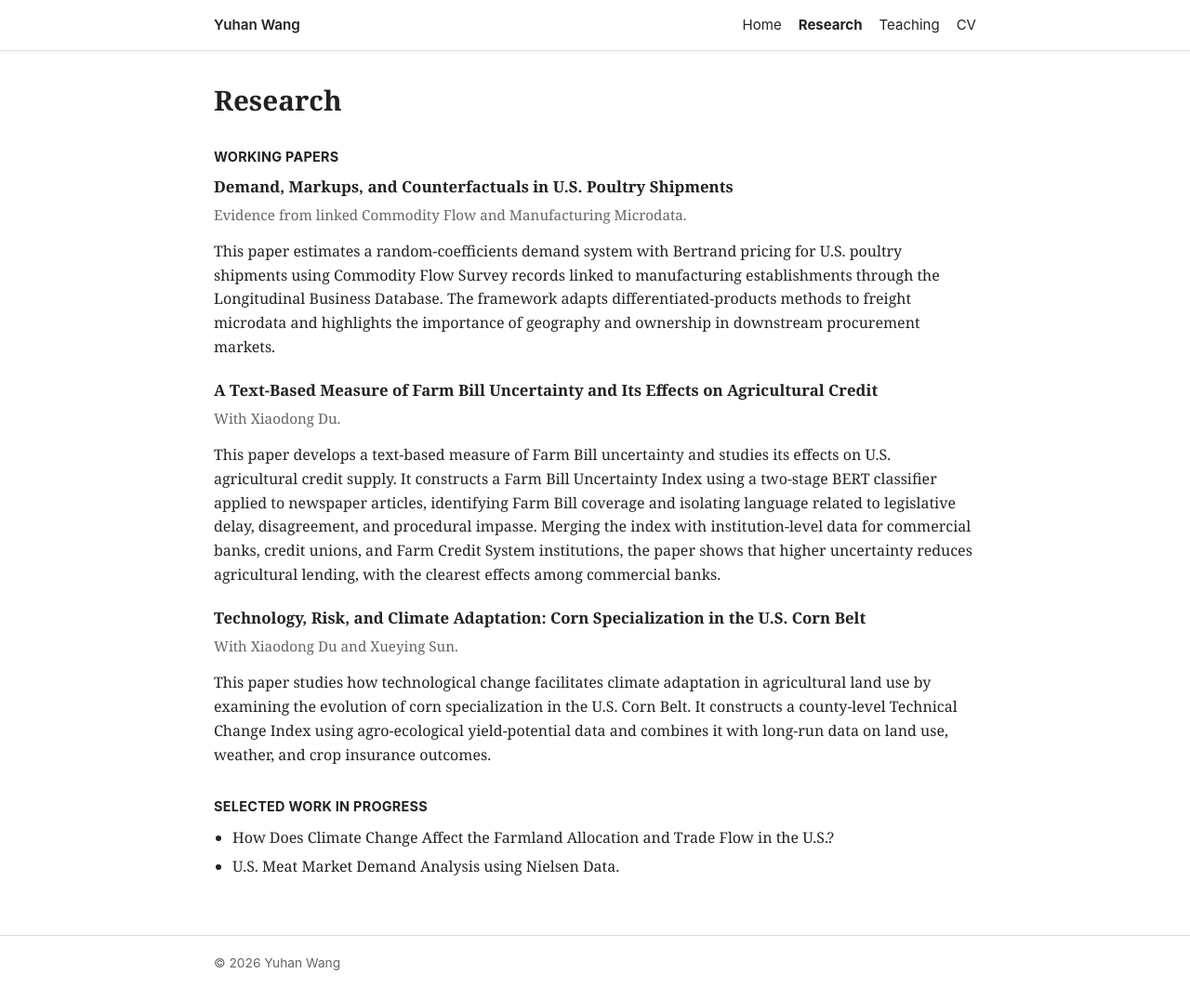
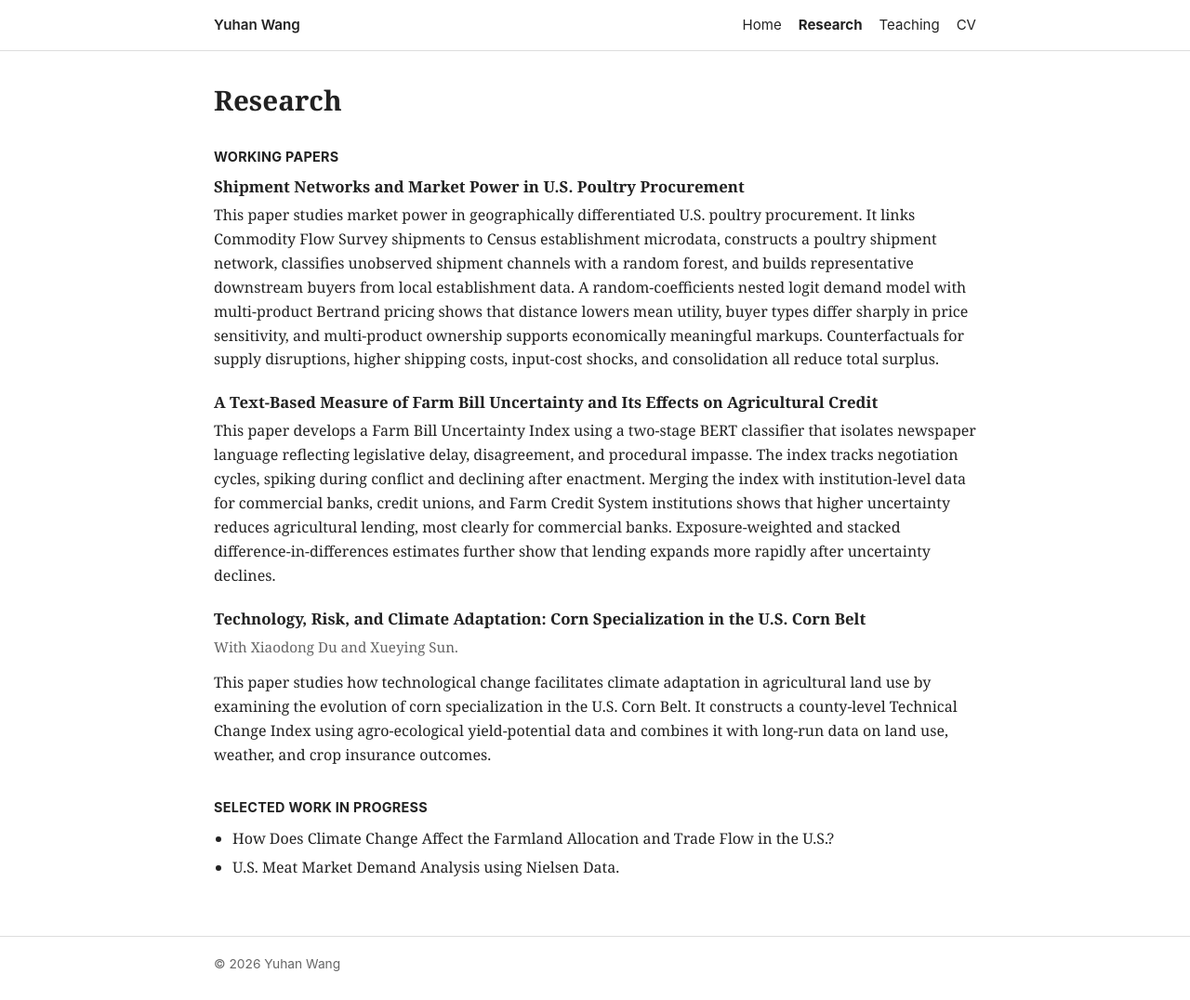
Before and after one commit to Yuhan-Wang-YW/Yuhan-Wang-YW.github.io, a Jekyll site: the page built from research.md, in a window 1280 px wide. Shown: the whole page at 93% size. Built offline with Jekyll 4.4.1, drawn with Linux system fonts in a browser that asks for light colours.

Commit message:
Update working paper titles and summaries

```diff
--- a/index.html
+++ b/index.html
@@ -43,8 +43,8 @@ description: "Yuhan Wang is a Ph.D. candidate in Agricultural and Applied Econom
     </p>
     <p>
       My current work studies Farm Bill uncertainty and agricultural credit,
-      technology-driven climate adaptation in the U.S. Corn Belt, and demand,
-      markups, and counterfactuals in U.S. poultry shipments.
+      technology-driven climate adaptation in the U.S. Corn Belt, and shipment
+      networks and market power in U.S. poultry procurement.
     </p>
     <p>
       I also earned an M.S. in Computer Science from the
@@ -70,7 +70,7 @@ description: "Yuhan Wang is a Ph.D. candidate in Agricultural and Applied Econom
 <section>
   <h2>Selected Projects</h2>
   <ul>
-    <li>Demand, Markups, and Counterfactuals in U.S. Poultry Shipments.</li>
+    <li>Shipment Networks and Market Power in U.S. Poultry Procurement.</li>
     <li>A Text-Based Measure of Farm Bill Uncertainty and Its Effects on Agricultural Credit.</li>
     <li>Technology, Risk, and Climate Adaptation: Corn Specialization in the U.S. Corn Belt.</li>
   </ul>
--- a/research.md
+++ b/research.md
@@ -10,30 +10,32 @@ description: "Research by Yuhan Wang, Ph.D. candidate in Agricultural and Applie
 ## Working Papers
 
 <article class="paper">
-  <h3 class="paper-title">Demand, Markups, and Counterfactuals in U.S. Poultry Shipments</h3>
-  <p class="meta">Evidence from linked Commodity Flow and Manufacturing Microdata.</p>
+  <h3 class="paper-title">Shipment Networks and Market Power in U.S. Poultry Procurement</h3>
   <p>
-    This paper estimates a random-coefficients demand system with Bertrand
-    pricing for U.S. poultry shipments using Commodity Flow Survey records linked
-    to manufacturing establishments through the Longitudinal Business Database.
-    The framework adapts differentiated-products methods to freight microdata
-    and highlights the importance of geography and ownership in downstream
-    procurement markets.
+    This paper studies market power in geographically differentiated U.S. poultry
+    procurement. It links Commodity Flow Survey shipments to Census establishment
+    microdata, constructs a poultry shipment network, classifies unobserved shipment
+    channels with a random forest, and builds representative downstream buyers from
+    local establishment data. A random-coefficients nested logit demand model with
+    multi-product Bertrand pricing shows that distance lowers mean utility, buyer
+    types differ sharply in price sensitivity, and multi-product ownership supports
+    economically meaningful markups. Counterfactuals for supply disruptions, higher
+    shipping costs, input-cost shocks, and consolidation all reduce total surplus.
   </p>
 </article>
 
 <article class="paper">
   <h3 class="paper-title">A Text-Based Measure of Farm Bill Uncertainty and Its Effects on Agricultural Credit</h3>
-  <p class="meta">With Xiaodong Du.</p>
   <p>
-    This paper develops a text-based measure of Farm Bill uncertainty and studies
-    its effects on U.S. agricultural credit supply. It constructs a Farm Bill
-    Uncertainty Index using a two-stage BERT classifier applied to newspaper
-    articles, identifying Farm Bill coverage and isolating language related to
-    legislative delay, disagreement, and procedural impasse. Merging the index
-    with institution-level data for commercial banks, credit unions, and Farm
-    Credit System institutions, the paper shows that higher uncertainty reduces
-    agricultural lending, with the clearest effects among commercial banks.
+    This paper develops a Farm Bill Uncertainty Index using a two-stage BERT
+    classifier that isolates newspaper language reflecting legislative delay,
+    disagreement, and procedural impasse. The index tracks negotiation cycles,
+    spiking during conflict and declining after enactment. Merging the index with
+    institution-level data for commercial banks, credit unions, and Farm Credit
+    System institutions shows that higher uncertainty reduces agricultural lending,
+    most clearly for commercial banks. Exposure-weighted and stacked
+    difference-in-differences estimates further show that lending expands more
+    rapidly after uncertainty declines.
   </p>
 </article>
 
```
